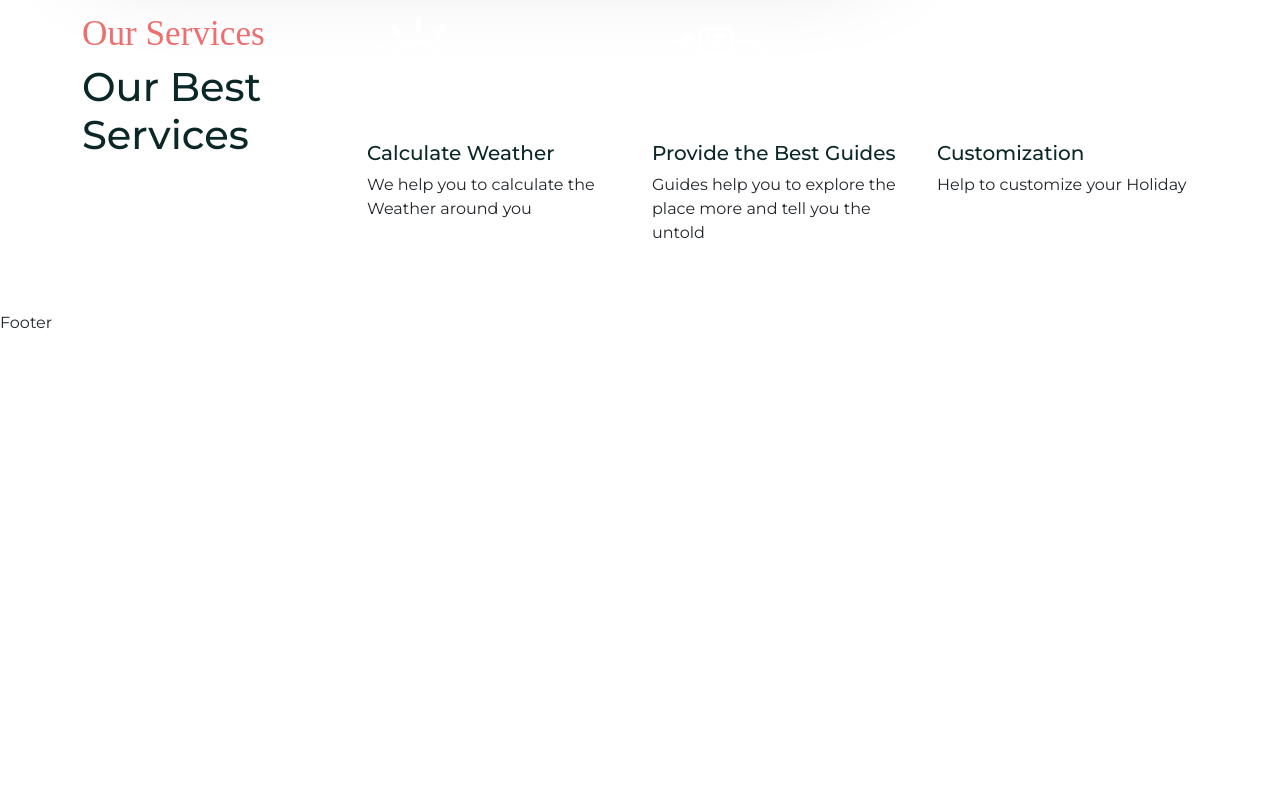
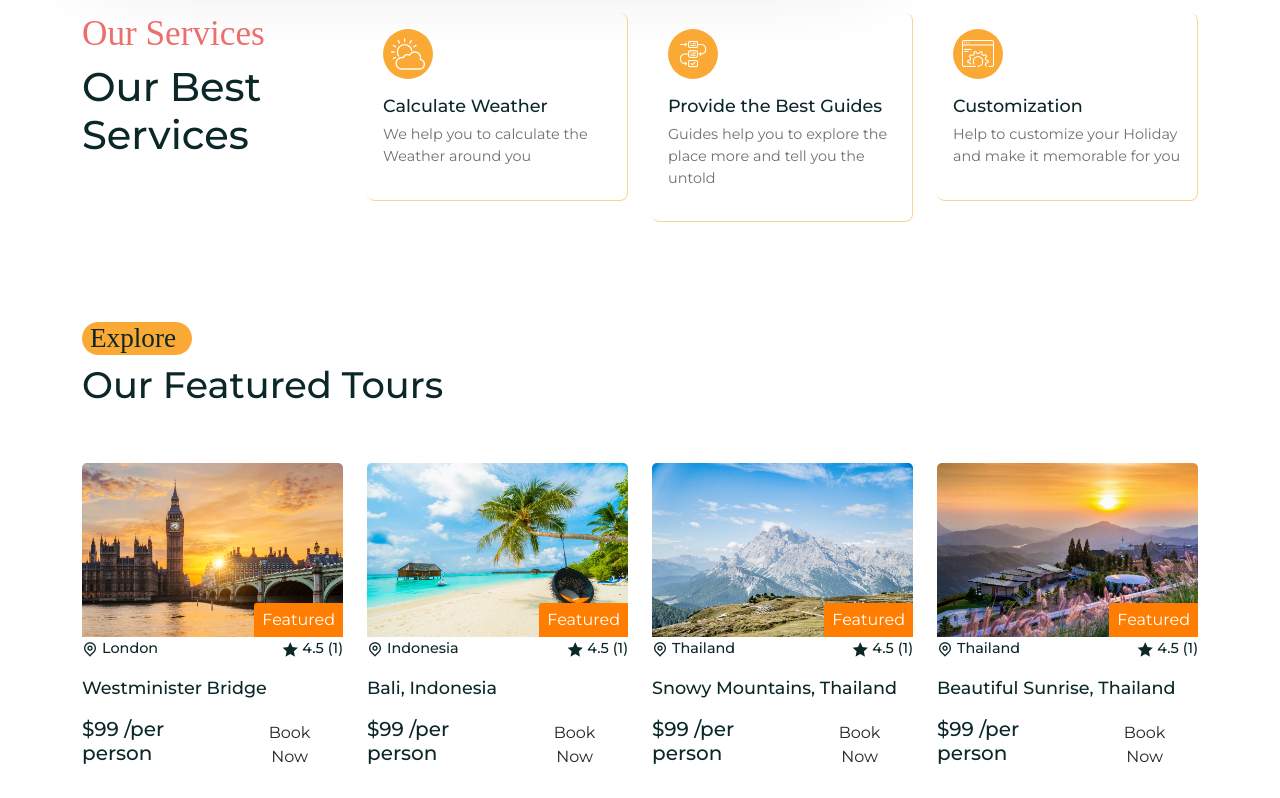
Before and after one commit to Tech-Ninja478/Tour-Management, a React (Create React App) app in the folder frontend/: page /home in a window 1280 px wide. Shown: the part 780-1578 px from the top of the page. Before the commit the page ends 1115 px from the top, so only its background shows below. Built offline with nearby package versions, Linux system fonts and the light colour scheme; a web font is replaced by a local one.

Commit message:
Featured Tours Card Developed

```diff
--- /dev/null
+++ b/frontend/src/components/Featured-Tours/FeaturedTourList.jsx
@@ -0,0 +1,18 @@
+import React from 'react'
+import { Col } from 'reactstrap'
+import tourData from '../../assets/data/tours'
+import TourCard from '../../shared/TourCard'
+
+const FeaturedTourList = () => {
+    return (
+        <>
+            {tourData?.map(tour => (
+                <Col lg='3' className='mb-4' key={tour.id}>
+                    <TourCard tour={tour} />
+                </Col>
+            ))}
+        </>
+    )
+}
+
+export default FeaturedTourList
--- a/frontend/src/pages/Home.jsx
+++ b/frontend/src/pages/Home.jsx
@@ -8,6 +8,7 @@
 import worldImg from '../assets/images/world.png'
 import Subtitle from '../shared/Subtitle'
 
+import FeaturedTourList from '../components/Featured-Tours/FeaturedTourList'
 import ServiceList from '../services/ServiceList'
 import SearchBar from '../shared/SearchBar'
 
@@ -62,6 +63,19 @@
                 </Row>
             </Container>
         </section>
+        {/* =============== Featured Tours Section Start =============== */}
+        <section>
+            <Container>
+                <Row>
+                    <Col lg='12' className="mb-5">
+                        <Subtitle subtitle={'Explore'} />
+                        <h2 className="featured__tour-title">Our Featured Tours</h2>
+                    </Col>
+                    <FeaturedTourList />
+                </Row>
+            </Container>
+        </section>
+        {/* =============== Featured Tours Section End =============== */}
     </>
 }
 
--- a/frontend/src/services/ServiceList.jsx
+++ b/frontend/src/services/ServiceList.jsx
@@ -20,7 +20,7 @@
     {
         imgUrl: customizationImg,
         title: 'Customization',
-        desc: 'Help to customize your Holiday',
+        desc: 'Help to customize your Holiday and make it memorable for you',
     },
 ];
 
--- a/frontend/src/services/service-card.css
+++ b/frontend/src/services/service-card.css
@@ -0,0 +1,33 @@
+.service__item {
+  padding: 1rem;
+  border-bottom: 1px solid #faa83586;
+  border-right: 1px solid #faa83586;
+  border-radius: 0.5rem;
+}
+
+.service__img {
+  width: 50px;
+  height: 50px;
+  display: flex;
+  align-items: center;
+  justify-content: center;
+  border-radius: 50px;
+  background: var(--secondary-color);
+  padding: 0.5rem;
+  margin-bottom: 1rem;
+  line-height: 50px;
+}
+
+.service__img img {
+  width: 100%;
+}
+
+.service__item h5 {
+  font-size: 1.1rem;
+  font-weight: 500;
+}
+
+.service__item p {
+  font-size: 0.9rem;
+  color: var(--text-color);
+}
--- /dev/null
+++ b/frontend/src/shared/TourCard.jsx
@@ -0,0 +1,45 @@
+import React from 'react'
+import { Link } from 'react-router-dom'
+import { Card, CardBody } from 'reactstrap'
+
+import "./tour-card.css"
+
+const TourCard = ({ tour }) => {
+
+    const { id, title, city, photo, price, featured, avgRating, reviews } = tour
+
+    return (
+        <div className='tour__card'>
+            <Card>
+                <div className="tour__img">
+                    <img src={photo} alt="tour-img" />
+                    <span>Featured</span>
+                </div>
+            </Card>
+
+            <CardBody>
+                <div className="card__top d-flex align-items-center justify-content-between">
+                    <span className='tour__location d-flex align-items-center gap-1'>
+                        <i class='ri-map-pin-line'></i> {city}
+                    </span>
+                    <span className='tour__location d-flex align-items-center gap-1'>
+                        <i class='ri-star-fill'></i> {avgRating} {" "}
+                        <span>({reviews.length})</span>
+                    </span>
+                </div>
+
+                <h5 className="tour__title"><Link to={`/tours/${id}`}>{title}</Link></h5>
+
+                <div className="card__bottom d-flex align-items-center justify-content-between mt-3">
+                    <h5>${price} <span>/per person</span></h5>
+
+                    <button className='btn booking__btn'>
+                        <Link to={`/tours/${id}`}>Book Now</Link>
+                    </button>
+                </div>
+            </CardBody>
+        </div>
+    )
+}
+
+export default TourCard
--- /dev/null
+++ b/frontend/src/shared/tour-card.css
@@ -0,0 +1,58 @@
+.tour__img img {
+  width: 100%;
+  border-radius: 5px 5px 0 0;
+}
+
+.card {
+  border: none !important;
+  box-shadow: rgba(0, 0, 0, 0.2);
+}
+
+.tour__img {
+  position: relative;
+}
+
+.tour__img span {
+  position: absolute;
+  bottom: 0;
+  right: 0;
+  width: max-content;
+  height: max-content;
+  z-index: 10;
+  background: var(--primary-color);
+  color: #fff;
+  padding: 0.3rem 0.5rem;
+  border-radius: 3px 0 0 0;
+}
+
+.color__top span i {
+  color: var(--secondary-color);
+}
+
+.tour__rating {
+  font-size: 0.9rem;
+  color: var(--text-color);
+}
+
+.tour__location {
+  color: var(--heading-color);
+  font-weight: 500;
+  font-size: 0.9rem;
+}
+
+.tour__rating i,
+.tour__location i {
+  font-size: 1rem;
+}
+
+.tour__title {
+  margin-top: 1rem;
+  font-size: 1.1rem;
+  cursor: pointer;
+}
+
+.tour__title a {
+  text-decoration: none;
+  color: var(--heading-color);
+  transition: 0.3s;
+}
--- a/frontend/src/styles/home.css
+++ b/frontend/src/styles/home.css
@@ -49,3 +49,8 @@
   font-size: 2.5rem;
   font-weight: 500;
 }
+
+.featured__tour-title {
+  font-size: 2.3rem;
+  font-weight: 500;
+}
```
